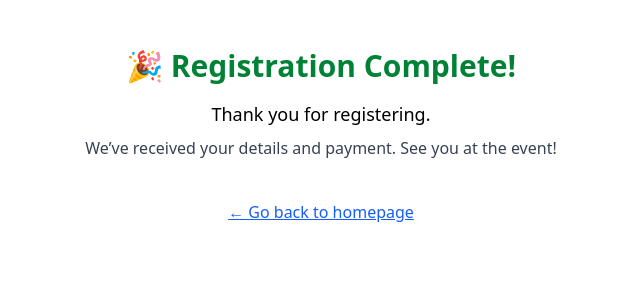
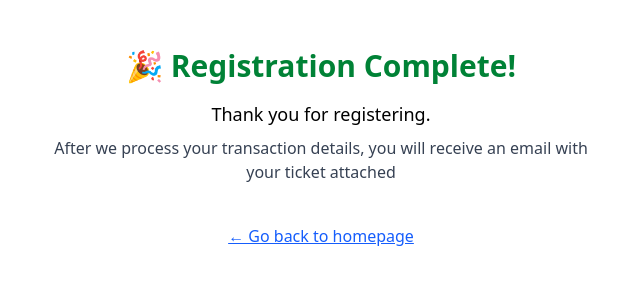
Before and after one commit to akshayrivers/rangechinarRegistrationFrom, a Next.js app: page /success in a window 1280 px wide. Shown: the top 300 px of the page, without its empty margins (319-959 px from the left). Built offline with nearby package versions, Linux system fonts and the light colour scheme.

Commit message:
message updates

```diff
--- a/app/payment/page.tsx
+++ b/app/payment/page.tsx
@@ -115,7 +115,7 @@ export default function PaymentPage() {
 
       <input
         type="text"
-        placeholder="Enter Transaction ID"
+        placeholder="Enter UPI Transaction ID"
         value={txnId}
         onChange={(e) => setTxnId(e.target.value)}
         className="w-full border p-2 mb-4"
--- a/app/success/page.tsx
+++ b/app/success/page.tsx
@@ -6,7 +6,8 @@ export default function SuccessPage() {
       </h1>
       <p className="text-lg mb-2">Thank you for registering.</p>
       <p className="text-md text-gray-700 mb-6">
-        We’ve received your details and payment. See you at the event!
+        After we process your transaction details, you will receive an email
+        with your ticket attached
       </p>
 
       <a href="/" className="inline-block mt-4 text-blue-600 underline">
```
